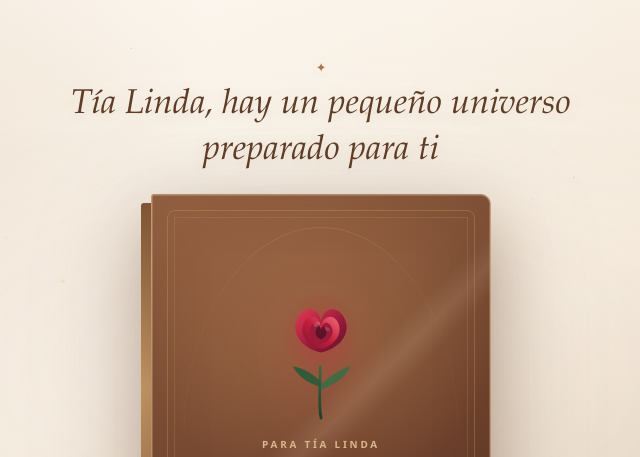
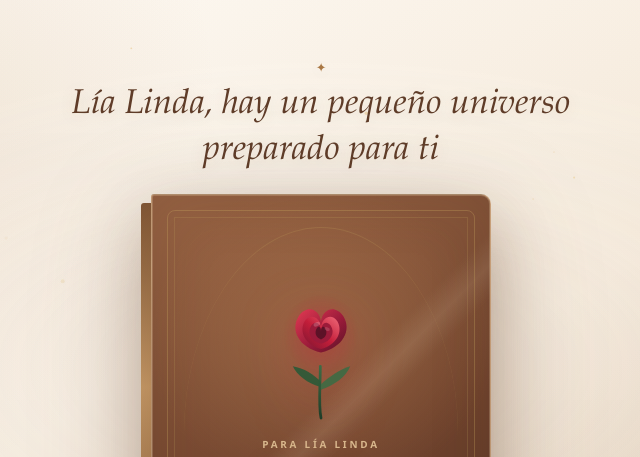
Before and after one commit to giudev0427/lia-birthday, a plain HTML site: page index.html in a window 1280 px wide. Shown: the top 457 px of the page, 319-959 px from the left. Drawn offline with Linux system fonts and the light colour scheme; no server answers.

Commit message:
fix: corregir dedicatoria de Lia

```diff
--- a/index.html
+++ b/index.html
@@ -3,9 +3,9 @@
 <head>
   <meta charset="UTF-8" />
   <meta name="viewport" content="width=device-width, initial-scale=1.0" />
-  <meta name="description" content="Un libro digital para Tía Linda, Lia, creado con cariño para celebrar sus 21 años el 28 de noviembre de 2026." />
+  <meta name="description" content="Un libro digital para Lía Linda, Lia, creado con cariño para celebrar sus 21 años el 28 de noviembre de 2026." />
   <meta name="theme-color" content="#F6EBDD" />
-  <title>Para Tía Linda — Un pequeño mundo de magia</title>
+  <title>Para Lía Linda — Un pequeño mundo de magia</title>
   <link rel="stylesheet" href="css/styles.css" />
 </head>
 <body>
@@ -45,7 +45,7 @@
   <!-- BOOK EXPERIENCE -->
   <div id="book-stage" class="book-stage" data-state="closed">
     <p class="book-intro-text" id="book-intro">
-      Tía Linda, hay un pequeño universo preparado para ti
+      Lía Linda, hay un pequeño universo preparado para ti
     </p>
 
     <div class="book-scene" aria-label="Libro de cumpleaños de Lia">
@@ -61,7 +61,7 @@
           <span class="book-cover__front">
             <span class="book-cover__ornament" aria-hidden="true"></span>
             <img src="assets/svg/rose-hero.svg" alt="" class="book-cover__rose" width="140" height="184" decoding="async" />
-            <span class="book-cover__dedication">Para Tía Linda</span>
+            <span class="book-cover__dedication">Para Lía Linda</span>
             <span class="book-cover__title">LIA</span>
             <span class="book-cover__subtitle">A Little World of Magic</span>
             <span class="book-cover__date">28 · XI · 2026</span>
@@ -80,7 +80,7 @@
               <div class="sheet-decoration">
                 <img src="assets/svg/rose-bloom.svg" alt="" width="72" height="86" loading="lazy" />
                 <p class="sheet-kicker">Un regalo hecho con el corazón</p>
-                <p class="script-line sheet-script">Para Tía Linda</p>
+                <p class="script-line sheet-script">Para Lía Linda</p>
                 <p class="sheet-meta">Un pequeño universo de rosas, Snoopy, canciones y magia para celebrar tu vida.</p>
                 <div class="sheet-flourish">
                   <span class="sheet-date">28 de noviembre</span>
@@ -323,7 +323,7 @@
 
                     <article id="letter-panel" class="letter-panel" hidden aria-label="Mensaje de cumpleaños para Lia">
                       <p class="letter-date">28 de noviembre de 2026</p>
-                      <p class="letter-for">Para mi Tía Linda</p>
+                      <p class="letter-for">Para mi Lía Linda</p>
                       <h3 class="letter-greeting script-line">¡Felices 21, querida Lia!</h3>
                       <div class="letter-body">
                         <p>
@@ -385,12 +385,12 @@
                   <div class="finale-atmosphere" id="finale-layer" aria-hidden="true"></div>
                   <p class="eyebrow">Última página</p>
                   <p class="finale-for">Para una persona muy especial</p>
-                  <h2 class="finale-title">Feliz cumpleaños, Tía Linda</h2>
+                  <h2 class="finale-title">Feliz cumpleaños, Lía Linda</h2>
                   <p class="finale-sub script-line">Que tu mundo siempre esté lleno de magia</p>
 
-                  <aside class="final-dedication" aria-label="Dedicatoria de Giussepe para Tía Linda">
+                  <aside class="final-dedication" aria-label="Dedicatoria de Giussepe para Lía Linda">
                     <span class="final-dedication__heart" aria-hidden="true">♥</span>
-                    <p>Tía Linda, deseo que este nuevo año de vida te regale alegría, salud, sueños cumplidos y muchos momentos hermosos. Gracias por ser una persona tan especial y por llenar de cariño la vida de quienes te rodean.</p>
+                    <p>Lía Linda, deseo que este nuevo año de vida te regale alegría, salud, sueños cumplidos y muchos momentos hermosos. Gracias por ser una persona tan especial y por llenar de cariño la vida de quienes te rodean.</p>
                     <strong>Con mucho cariño, Giussepe</strong>
                   </aside>
 
```
